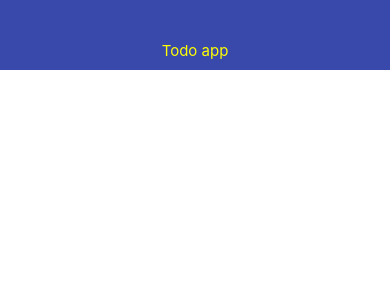
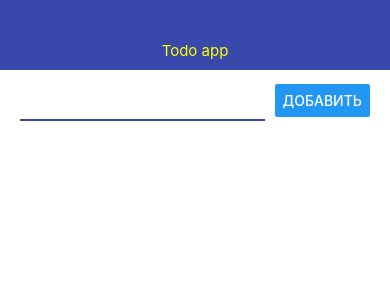
Before and after one commit to jsmyjob/rn-app, a React Native app: screen / in a window 390 px wide. Shown: the top 300 px of the page. Built offline with nearby package versions, Linux system fonts and the light colour scheme.

Commit message:
Input и кнопка  'Добавить':  создание и стилизация

```diff
--- a/App.js
+++ b/App.js
@@ -1,17 +1,22 @@
-import React from 'react';
-import { StyleSheet, Text, View } from 'react-native';
-import { Navbar } from './src/Navbar';
+import React from "react";
+import { StyleSheet, Text, View } from "react-native";
+import { Navbar } from "./src/Navbar";
+import { AddToDo } from "./src/AddTodo";
 
 export default function App() {
   return (
-    <View style={styles.container}>
-        <Navbar title='Todo app'/>
+    <View >
+      <Navbar title="Todo app" />
+      <View style={styles.container}>
+        <AddToDo />
+      </View>
     </View>
   );
 }
 
 const styles = StyleSheet.create({
   container: {
-
+    paddingHorizontal: 20,
+    paddingVertical: 10
   }
 });
--- /dev/null
+++ b/src/AddTodo.js
@@ -0,0 +1,36 @@
+import React from 'react';
+import { View, Text, StyleSheet, TextInput, Button } from 'react-native';
+
+export const AddToDo = (props) => {
+    return (
+        <View style={styles.block}>
+            <TextInput style={styles.input}/>
+            <Button title='Добавить' style={styles.button}/>
+        </View>
+    )
+};
+
+const styles = StyleSheet.create({
+    block: {
+        flexDirection: 'row',
+
+        // лево-право (row)
+        justifyContent: 'space-between',
+
+        // верх-низ
+        alignItems: 'center'
+    },
+
+    button: {
+        backgroundColor: '#f194ff',
+    },
+
+    input: {
+        width: '70%',
+        borderStyle: 'solid',
+        borderBottomWidth: 2,
+        borderBottomColor: '#3949ab',
+        fontSize: 15,
+        padding: 10
+    }
+})
```
